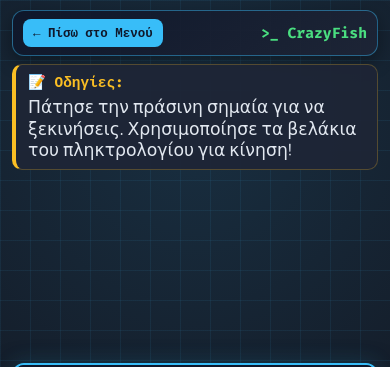
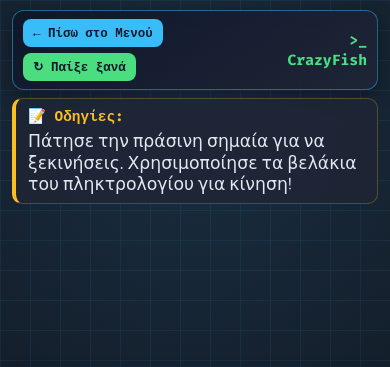
Before and after one commit to school-arcade/school-arcade.github.io, a plain HTML site: page play1.html in a window 390 px wide. Shown: the top 367 px of the page. Drawn offline with Linux system fonts and the light colour scheme.

Commit message:
Update play1.html

```diff
--- a/play1.html
+++ b/play1.html
@@ -54,6 +54,12 @@
             border: 1px solid rgba(56, 189, 248, 0.45);
             box-shadow: 0 6px 18px rgba(0, 0, 0, 0.35);
         }
+        .top-actions {
+            display: flex;
+            align-items: center;
+            gap: 8px;
+            flex-wrap: wrap;
+        }
         .back-btn {
             background: #38bdf8;
             color: #0f172a;
@@ -67,6 +73,24 @@
         }
         .back-btn:hover, .back-btn:focus-visible {
             background: #7dd3fc;
+            transform: translateY(-1px);
+            outline: none;
+        }
+        .restart-btn {
+            background: #4ade80;
+            color: #0f172a;
+            border: none;
+            cursor: pointer;
+            font-family: inherit;
+            padding: 7px 14px;
+            border-radius: 8px;
+            font-weight: 700;
+            font-size: 0.85rem;
+            white-space: nowrap;
+            transition: background-color 0.2s ease, transform 0.15s ease;
+        }
+        .restart-btn:hover, .restart-btn:focus-visible {
+            background: #22c55e;
             transform: translateY(-1px);
             outline: none;
         }
@@ -149,8 +173,9 @@
         }
         @media (max-width: 640px) {
             body { padding: 10px 12px 24px 12px; }
-            .top-bar { padding: 8px 10px; }
-            .back-btn { padding: 6px 10px; font-size: 0.78rem; }
+            .top-bar { padding: 8px 10px; gap: 6px; }
+            .top-actions { gap: 6px; }
+            .back-btn, .restart-btn { padding: 6px 10px; font-size: 0.78rem; }
             .game-header-title { font-size: 0.92rem; }
             .instructions-box {
                 flex-direction: column;
@@ -169,7 +194,10 @@
 <body>
     <div class="top-section">
         <div class="top-bar">
-            <a href="index.html" class="back-btn">← Πίσω στο Μενού</a>
+            <div class="top-actions">
+                <a href="index.html" class="back-btn">← Πίσω στο Μενού</a>
+                <button type="button" id="restart-btn" class="restart-btn">↻ Παίξε ξανά</button>
+            </div>
             <div class="game-header-title">&gt;_ CrazyFish</div>
         </div>
         <div class="instructions-box">
@@ -182,8 +210,23 @@
             <div class="window-bar">
                 <span class="dot red"></span><span class="dot yellow"></span><span class="dot green"></span>
             </div>
-            <iframe src="game1.html" title="CrazyFish" allowfullscreen></iframe>
+            <iframe id="game-frame" src="game1.html" title="CrazyFish" allowfullscreen></iframe>
         </div>
     </div>
+    <script>
+        (function () {
+            const restartBtn = document.getElementById('restart-btn');
+            const gameFrame = document.getElementById('game-frame');
+            const baseSrc = gameFrame.getAttribute('src');
+
+            restartBtn.addEventListener('click', function () {
+                gameFrame.src = 'about:blank';
+                requestAnimationFrame(function () {
+                    gameFrame.src = baseSrc;
+                    gameFrame.focus();
+                });
+            });
+        })();
+    </script>
 </body>
 </html>
```
